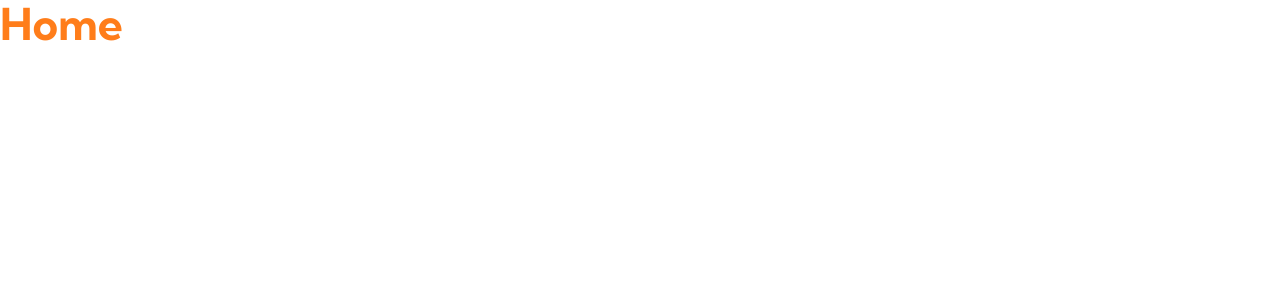
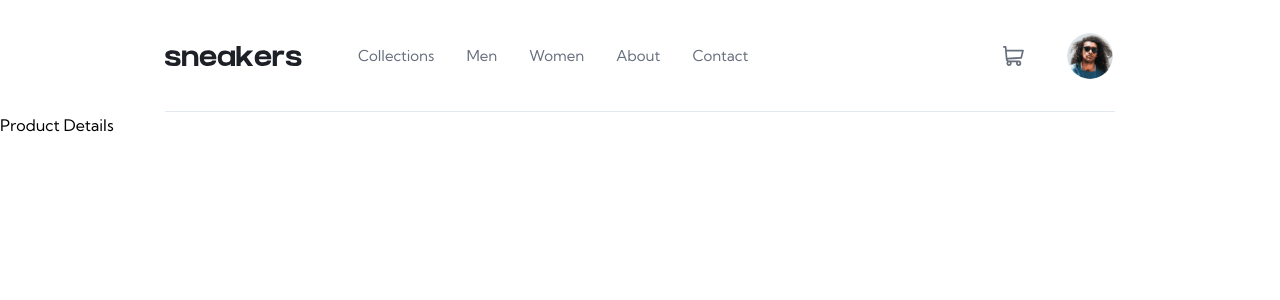
Before and after one commit to ekankam/sneakers-ecommerce-product-page, a Next.js app: page / in a window 1280 px wide. Shown: the top 300 px of the page. Built offline with nearby package versions, Linux system fonts and the light colour scheme.

Commit message:
Create header component

```diff
--- /dev/null
+++ b/@types/index.d.ts
@@ -0,0 +1,4 @@
+declare module "*.svg" {
+  const content: any;
+  export default content;
+}
--- a/app/globals.css
+++ b/app/globals.css
@@ -8,3 +8,26 @@
 html,body{
   font-family: 'Kumbh Sans', sans-serif;
 }
+
+.nav-item::after{
+  content: '';
+  position: absolute;
+  left: 0;
+  bottom: -42px;
+  width: 0px;
+  height: 4px;
+  opacity: 0;
+  background-color: hsl(26, 100%, 55%, 1);
+}
+
+.nav-item:hover::after{
+  opacity: 1;
+  width: 100%;
+  transition: 300ms ease-in-out;
+}
+
+@layer components{
+  .nav-item {
+    @apply relative cursor-pointer text-15 text-grayish-blue-300 hover:text-dark-blue;
+  }
+}
--- a/app/layout.tsx
+++ b/app/layout.tsx
@@ -12,7 +12,7 @@ export default function RootLayout({
         head.tsx. Find out more at https://beta.nextjs.org/docs/api-reference/file-conventions/head
       */}
       <head />
-      <body className='text-16 w-full max-w-[1440px] min-w-[375px] min-h-screen font-normal'>{children}</body>
+      <body className='text-16 w-full max-w-[1440px] min-w-[375px] min-h-screen font-normal bg-custom-white mx-auto'>{children}</body>
     </html>
   )
 }
--- a/app/page.tsx
+++ b/app/page.tsx
@@ -1,6 +1,10 @@
+import Header from "@/components/Header";
 
-export default function Home() {
+export default function ProductDetail() {
   return (
-    <div className='text-44 text-custom-orange-900 font-bold'>Home</div>
-  )
+    <>
+      <Header />
+      <main>Product Details</main>
+    </>
+  );
 }
--- /dev/null
+++ b/components/Cart.tsx
@@ -0,0 +1,5 @@
+export default function Cart() {
+  return (
+    <div>Cart</div>
+  );
+}
--- /dev/null
+++ b/components/Header.tsx
@@ -0,0 +1,37 @@
+import Logo from '../public/images/logo.svg';
+import Menu from '../public/images/icon-menu.svg';
+import Cart from '../public/images/icon-cart.svg';
+import Avatar from '../public/images/image-avatar.png';
+import Image from 'next/image';
+
+const items = ['Collections', 'Men', 'Women', 'About', 'Contact'];
+
+export default function Header() {
+  return (
+    <header className="w-full px-6 md:px-[100px] lg:px-[165px] h-[112px]">
+      <nav className="flex items-center justify-between h-full md:border-b-slate-200 md:border-b-[1px]">
+        <div className="flex items-center gap-4 md:gap-14">
+          <div className="relative w-4 h-4 cursor-pointer md:hidden">
+            <Image src={Menu} alt="menu icon" fill style={{ backgroundSize: "object-fit" }} />
+          </div>
+          <div className='w-[137px] h-5 relative'>
+            <Image src={Logo} alt="sneakers" fill style={{ backgroundSize: "object-fit" }} />
+          </div>
+          <ul className="hidden gap-8 md:flex md:items-center">
+            {items.map(item => (
+              <><li key={item} className='nav-item'>{item}</li></>
+            ))}
+          </ul>
+        </div>
+        <div className="flex items-center justify-center gap-5 md:gap-[41px]">
+          <div className='w-[21px] h-5 relative cursor-pointer'>
+            <Image src={Cart} alt="cart" fill style={{ backgroundSize: "object-fit" }} />
+          </div>
+          <div className='w-6 h-6 md:w-[50px] md:h-[50px] cursor-pointer overflow-hidden border-2 border-custom-white md:hover:border-custom-orange-900 rounded-full'>
+            <Image src={Avatar} alt="profile picture of a man with lots of curly hair" />
+          </div>
+        </div>
+      </nav>
+    </header>
+  )
+}
```
